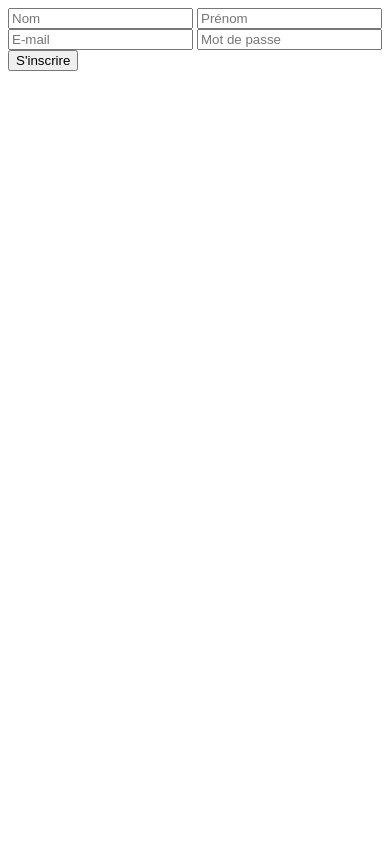
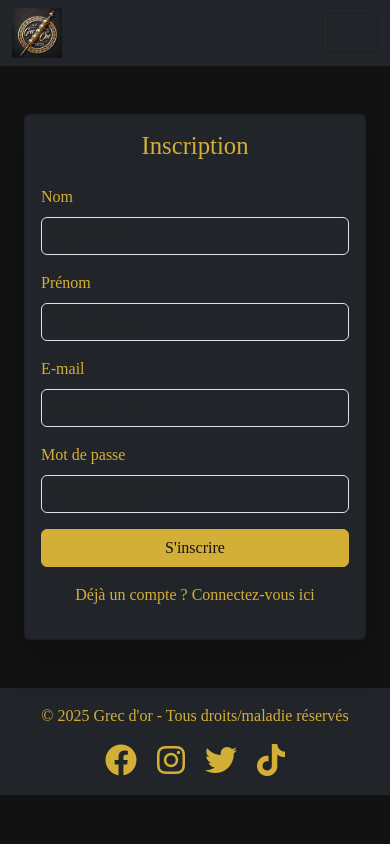
Before and after one commit to kreos2801/TP-03-SYS-RESERV-CAL, a PHP site: page /register.php in a window 390 px wide. Run offline with PHP 8.4, Linux system fonts and the light colour scheme.

Commit message:
functionnal register, login and index

```diff
--- a/includes/header.php
+++ b/includes/header.php
@@ -1,4 +1,9 @@
-<?php session_start(); ?>
+<?php
+if (session_status() == PHP_SESSION_NONE) {
+    session_start();
+}
+?>
+
 <!DOCTYPE html>
 <html lang="fr">
 <head>
--- a/register.php
+++ b/register.php
@@ -1,6 +1,8 @@
 <?php
 session_start();
-require "config.php"; // Fichier de connexion à la DB
+require "config.php"; // Connexion à la base de données
+
+$message = ""; // Message de confirmation ou d'erreur
 
 if ($_SERVER["REQUEST_METHOD"] == "POST") {
     $nom = trim($_POST["nom"]);
@@ -9,23 +11,76 @@ if ($_SERVER["REQUEST_METHOD"] == "POST") {
     $password = password_hash($_POST["password"], PASSWORD_DEFAULT); // Hachage du mot de passe
 
     if (!filter_var($email, FILTER_VALIDATE_EMAIL)) {
-        die("Email invalide.");
-    }
-
+        $message = "<div class='alert alert-danger text-center'>Email invalide.</div>";
+    } else {
         try {
             $stmt = $pdo->prepare("INSERT INTO users (nom, prenom, email, password) VALUES (?, ?, ?, ?)");
             $stmt->execute([$nom, $prenom, $email, $password]);
-        echo "Inscription réussie. <a href='login.php'>Connectez-vous</a>";
+            $message = "<div class='alert alert-success text-center'>Inscription réussie. <a href='login.php'>Connectez-vous</a></div>";
         } catch (PDOException $e) {
-        die("Erreur : " . $e->getMessage());
+            $message = "<div class='alert alert-danger text-center'>Erreur : " . $e->getMessage() . "</div>";
+        }
     }
 }
 ?>
 
+<!DOCTYPE html>
+<html lang="fr">
+<head>
+    <meta charset="UTF-8">
+    <meta name="viewport" content="width=device-width, initial-scale=1.0">
+    <meta http-equiv="X-UA-Compatible" content="ie=edge">
+    <link rel="stylesheet" href="https://cdnjs.cloudflare.com/ajax/libs/font-awesome/6.4.2/css/all.min.css">
+    <link href="https://cdn.jsdelivr.net/npm/bootstrap@5.3.3/dist/css/bootstrap.min.css" rel="stylesheet">
+    <link rel="stylesheet" href="assets/css/style.css">
+    <title>Inscription</title>
+</head>
+<body class="bg-light"> <!-- Fond clair -->
+
+<?php include 'includes/header.php'; ?>
+
+<main class="container my-5">
+    <section class="row justify-content-center">
+        <div class="col-md-6">
+            <div class="card shadow-lg bg-white"> <!-- Fond blanc -->
+                <div class="card-body">
+                    <h2 class="text-center mb-4 text-dark">Inscription</h2>
+
+                    <?php echo $message; ?> <!-- Affichage des messages -->
+
                     <form method="POST">
-    <input type="text" name="nom" placeholder="Nom" required>
-    <input type="text" name="prenom" placeholder="Prénom" required>
-    <input type="email" name="email" placeholder="E-mail" required>
-    <input type="password" name="password" placeholder="Mot de passe" required>
-    <button type="submit">S'inscrire</button>
+                        <div class="mb-3">
+                            <label for="nom" class="form-label text-dark">Nom</label>
+                            <input type="text" name="nom" id="nom" class="form-control bg-white text-dark" placeholder="Votre nom" required>
+                        </div>
+                        <div class="mb-3">
+                            <label for="prenom" class="form-label text-dark">Prénom</label>
+                            <input type="text" name="prenom" id="prenom" class="form-control bg-white text-dark" placeholder="Votre prénom" required>
+                        </div>
+                        <div class="mb-3">
+                            <label for="email" class="form-label text-dark">E-mail</label>
+                            <input type="email" name="email" id="email" class="form-control bg-white text-dark" placeholder="Votre e-mail" required>
+                        </div>
+                        <div class="mb-3">
+                            <label for="password" class="form-label text-dark">Mot de passe</label>
+                            <input type="password" name="password" id="password" class="form-control bg-white text-dark" placeholder="Votre mot de passe" required>
+                        </div>
+                        <div class="text-center">
+                            <button type="submit" class="btn btn-primary w-100">S'inscrire</button>
+                        </div>
                     </form>
+
+                    <div class="text-center mt-3">
+                        <p class="text-dark">Déjà un compte ? <a href="login.php">Connectez-vous ici</a></p>
+                    </div>
+                </div>
+            </div>
+        </div>
+    </section>
+</main>
+
+<?php include 'includes/footer.php'; ?>
+
+<script src="https://cdn.jsdelivr.net/npm/bootstrap@5.3.3/dist/js/bootstrap.bundle.min.js"></script>
+</body>
+</html>
```
Also changed, not shown: login.php (+55 -6 lines). Lines whose indentation alone changed are shown as unchanged.
